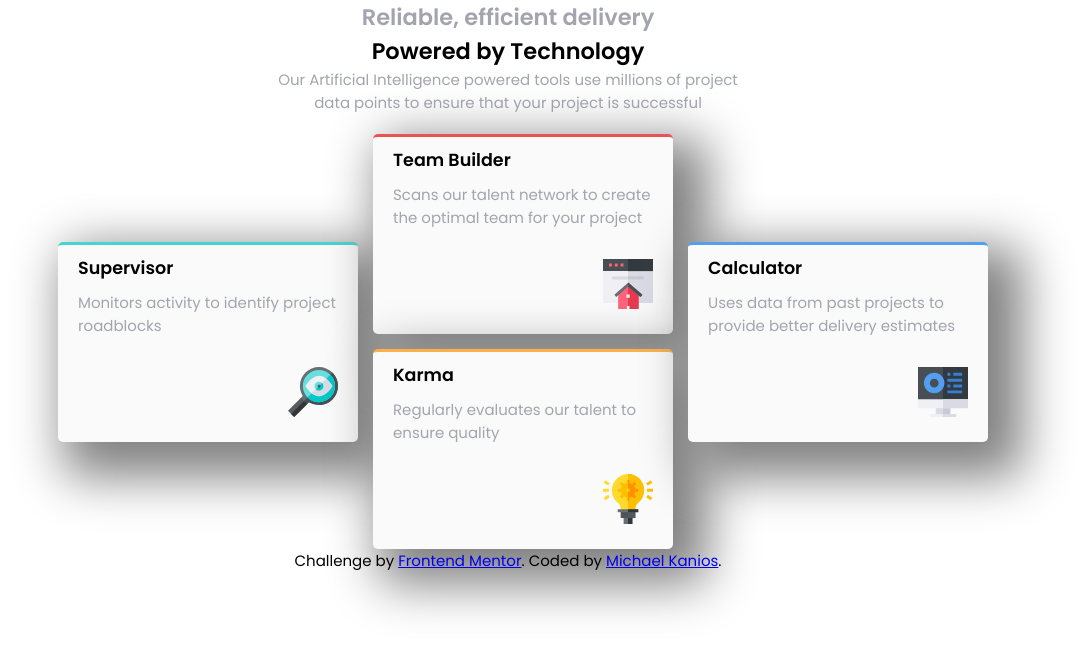
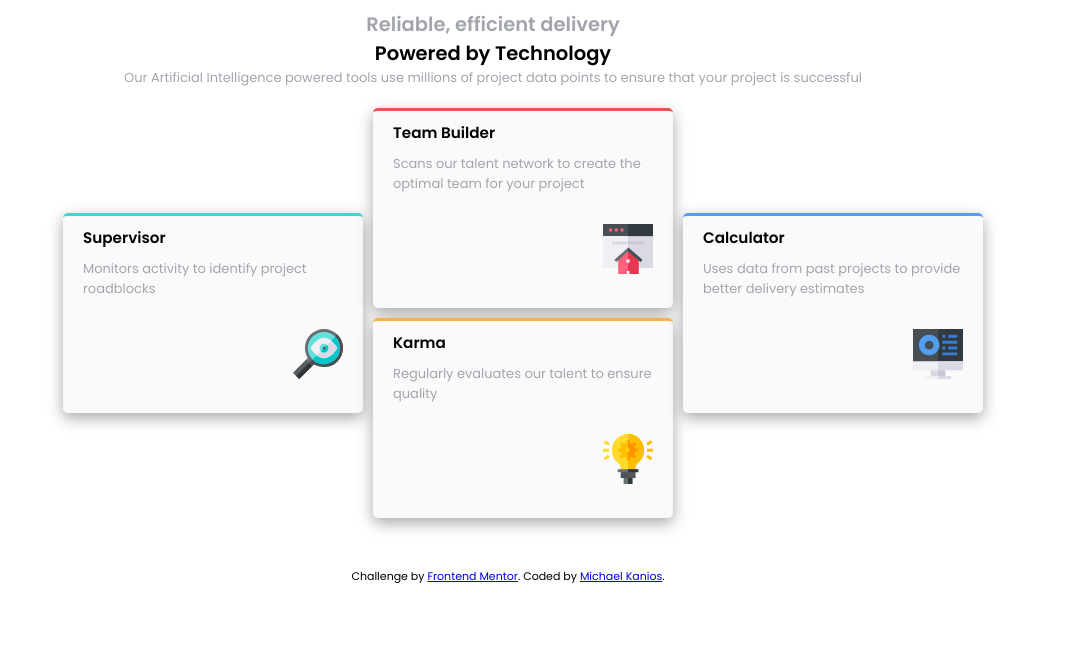
Before and after one commit to MichaelKanios/Four-card-feature-section-Grid-, a plain HTML site: page index.html in a window 1280 px wide. Shown: the whole page, without its empty margins (132-1217 px from the left). Drawn offline with Linux system fonts and the light colour scheme.

Commit message:
Update style.css

```diff
--- a/style.css
+++ b/style.css
@@ -1,5 +1,5 @@
 @import url('https://fonts.googleapis.com/css2?family=Poppins:wght@200;400;600&display=swap');
-/**/
+
 *{
   padding: 0;
   margin: 0;
@@ -7,14 +7,17 @@
 }
 body{
   font-family: 'Poppins', sans-serif;
-  font-size: 15px;
+  font-size: 13px;
 }
 .header{
+  max-width: 1250px;
+  width:100%;
   text-align: center;
   display: flex;
   flex-direction: column;
   align-items: center;
-  margin:0px 400px;
+  margin-top: 10px;
+
 }
 .header .top{
   font-weight: 200px;
@@ -30,7 +33,7 @@ body{
   grid-template-columns: 300px 300px 300px;
   grid-template-rows: 200px 200px;
   justify-content: center;
-  gap:15px;
+  gap:10px;
   grid-auto-flow:column;
   margin-top: 20px;
   margin-left: 30px;
@@ -44,6 +47,7 @@ body{
   box-shadow: 10px 10px 25px 8px grey;
   border-radius: 5px;
   text-align: left;
+  box-shadow: rgba(0, 0, 0, 0.35) 0px 5px 15px;
 }
 
 .one{
@@ -51,14 +55,14 @@ body{
  grid-row-start: span 2;
  align-self: center;
  border-top:3px solid hsl(180, 62%, 55%);
- box-shadow: 20px 20px 50px 15px grey;
+
 }
 
 .two{
   background-color: hsl(0, 0%, 98%);
   align-self: center;
   border-top:3px solid hsl(0, 78%, 62%);
-  box-shadow: 20px 20px 50px 15px grey;
+
 }
 .two img ,.one img,.three img,.four img{
  width:50px;
@@ -72,14 +76,14 @@ body{
   align-self: center;
 /*grid-row-start: span 2;*/
 border-top:3px solid  hsl(34, 97%, 64%);
-box-shadow: 20px 20px 50px 15px grey;
+
 }
 .four{
   background-color: hsl(0, 0%, 98%);
   align-self: center;
   grid-row-start: span 2;
   border-top:3px solid hsl(212, 86%, 64%);
-  box-shadow: 20px 20px 50px 15px grey;
+
 }
 
 .container h3,.container p{
@@ -91,5 +95,7 @@ box-shadow: 20px 20px 50px 15px grey;
   font-weight: 600px;
 }
 footer{
+  margin-top: 50px;
   text-align: center;
+  font-size: 11px;
 }
```
